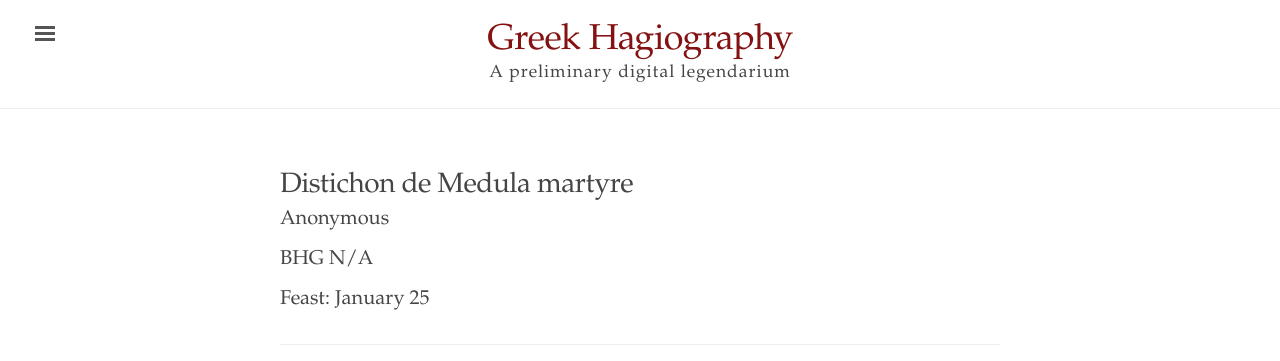
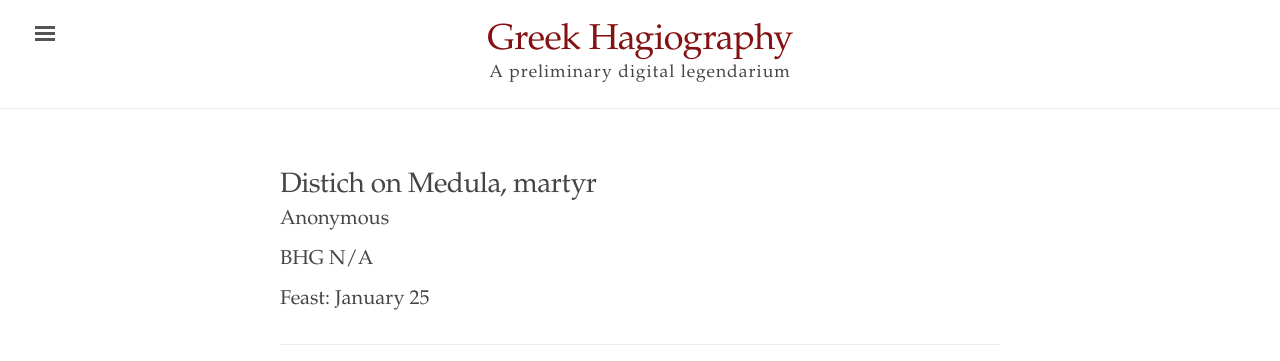
Before and after one commit to cjkoepke1/greek-hagiography, a Jekyll site: the page built from _texts/distichon-de-medula-martyre.md, in a window 1280 px wide. Shown: the top 361 px of the page. Built offline with Jekyll 4.4.1, drawn with Linux system fonts in a browser that asks for light colours.

Commit message:
Title to English

```diff
--- a/_texts/distichon-de-medula-martyre.md
+++ b/_texts/distichon-de-medula-martyre.md
@@ -1,6 +1,6 @@
 ---
 layout: poem
-title: Distichon de Medula martyre
+title: Distich on Medula, martyr
 bhg: N/A
 feast: January 25
 author: Anonymous
```
